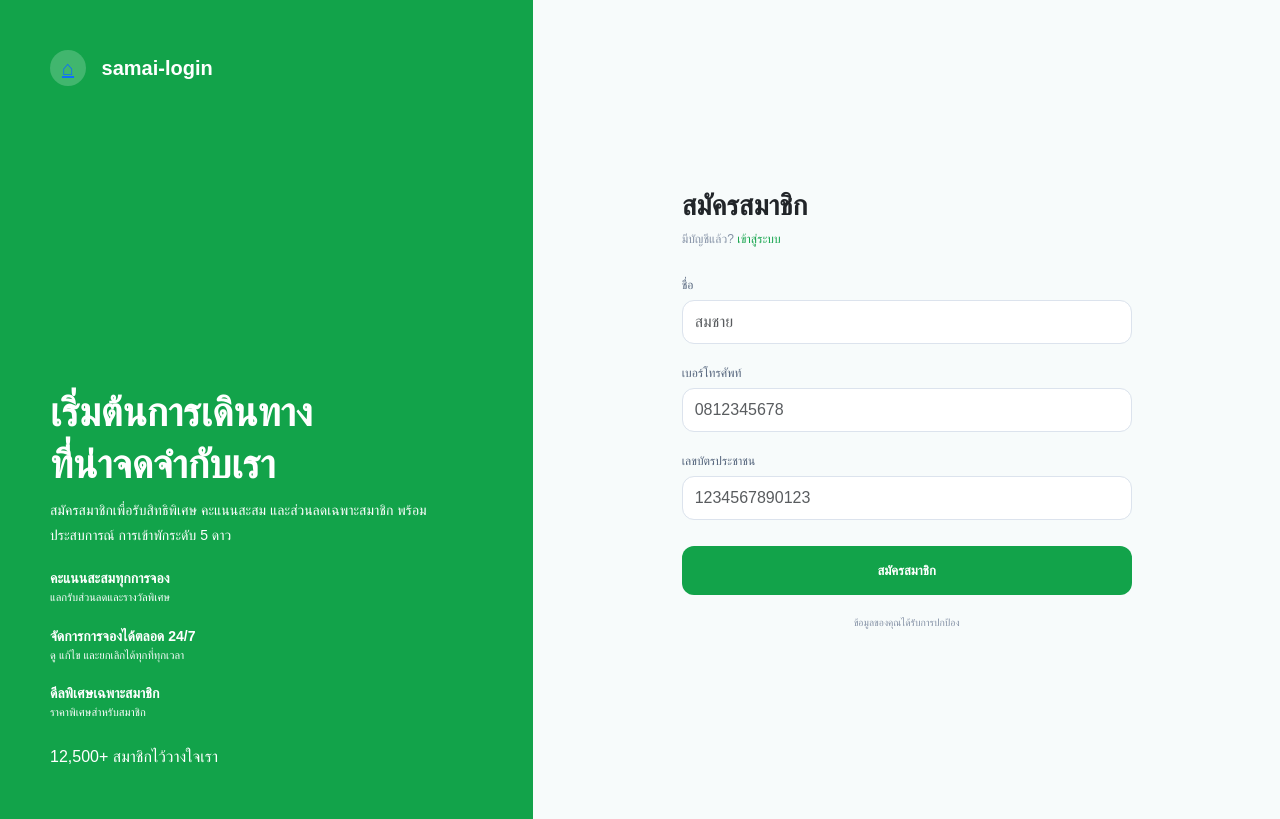
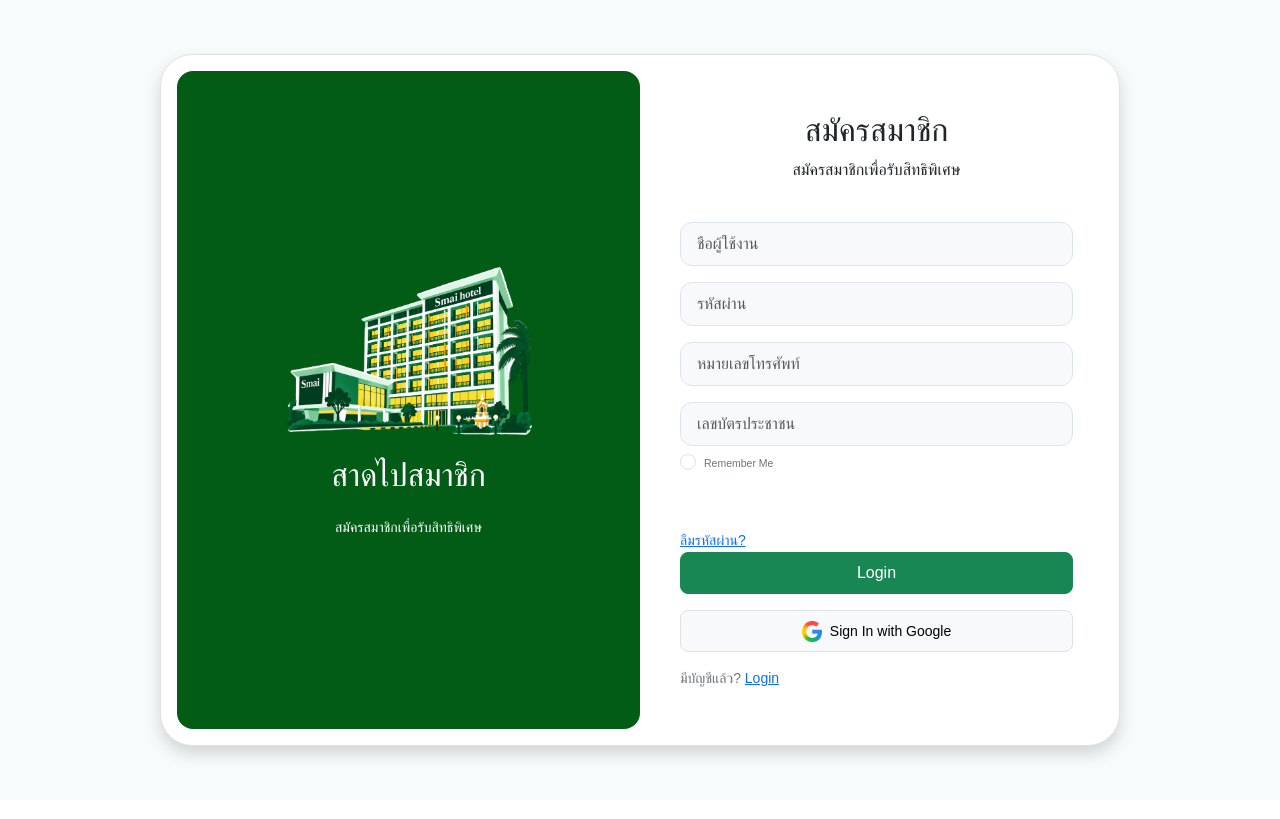
Before and after one commit to yootoshima/hotel-of-smai-village, a PHP site: page /regis.html in a window 1280 px wide. After the commit the page ends 763 px from the top, so only its background shows below. Run offline with PHP 8.4, Linux system fonts and the light colour scheme.

Commit message:
หน้าlogin กับหน้า regis ถูกเปลี่ยนแปลงให้เข้ากัน

```diff
--- a/login.php
+++ b/login.php
@@ -5,5 +5,5 @@ include "/connent.php";
 $user = $_REQUEST['username'];
 $pass = $_REQUEST['password'];
 
-$sql = "select * from "
+$sql = "select * from customers where cus_name = '$user' and password = '$pass'"
 ?>
--- a/regis.html
+++ b/regis.html
@@ -13,141 +13,69 @@
 
 <body>
 
-    <div class="container-fluid">
+    <div class="container d-flex justify-content-center align-items-center min-vh-100">
 
-        <div class="row">
+        <div class="row border rounded-5 p-3 bg-white shadow box-area">
 
-            <div class="col-md-5 left">
-
-                <div class="logo">
-                    <span class="logo-icon"><a href="index.html">⌂</a></span>
-                    samai-login
+            <div class="col-md-6 rounded-4 d-flex justify-content-center align-items-center flex-column left-box"
+                style="background: #025c15">
+                <div class="image mb-3 feature-image">
+                    <img src="img/hotel.png" class="img-fluid" style="width: 250px" />
                 </div>
-
-                <div class="content">
-
-                    <h1>
-                        เริ่มต้นการเดินทาง<br>
-                        ที่น่าจดจำกับเรา
-                    </h1>
-
-                    <p>
-                        สมัครสมาชิกเพื่อรับสิทธิพิเศษ คะแนนสะสม
-                        และส่วนลดเฉพาะสมาชิก พร้อมประสบการณ์
-                        การเข้าพักระดับ 5 ดาว
-                    </p>
-
-                    <div class="feature">
-
-                        <div>
-                            <div class="feature-title">
-                                คะแนนสะสมทุกการจอง
-                            </div>
-
-                            <div class="feature-text">
-                                แลกรับส่วนลดและรางวัลพิเศษ
-                            </div>
-                        </div>
-
-                    </div>
-
-                    <div class="feature">
-                        <div>
-                            <div class="feature-title">
-                                จัดการการจองได้ตลอด 24/7
-                            </div>
-
-                            <div class="feature-text">
-                                ดู แก้ไข และยกเลิกได้ทุกที่ทุกเวลา
-                            </div>
-                        </div>
-
-                    </div>
-
-                    <div class="feature">
-                        <div>
-                            <div class="feature-title">
-                                ดีลพิเศษเฉพาะสมาชิก
-                            </div>
-
-                            <div class="feature-text">
-                                ราคาพิเศษสำหรับสมาชิก
-                            </div>
-                        </div>
-
-                    </div>
-
-                    <div class="mt-4">
-                        12,500+ สมาชิกไว้วางใจเรา
-                    </div>
-
-                </div>
-
+                <p class="text-white fs-2" style="font-family: 'Courier New', Courier, monospace;">สาดไปสมาชิก</p>
+                <small class="text-white text-wrap text-center" style="width:17rem; font-family: 'Courier New', Courier, monospace;">
+                    สมัครสมาชิกเพื่อรับสิทธิพิเศษ</small>
             </div>
 
 
-            <div class="col-md-7 right">
-
-                <div class="form-box">
-
-                    <h2>
-                        สมัครสมาชิก
-                    </h2>
-
-                    <div class="login mb-4">
-                        มีบัญชีแล้ว?
-                        <a href="#">
-                            เข้าสู่ระบบ
-                        </a>
+            <div class="col-md-6 right-box">
+                <div class="row align-items-center">
+                    <div class="header-text mb-4">
+                        <center>
+                            <h2 class="">สมัครสมาชิก </h2>
+                            <p>สมัครสมาชิกเพื่อรับสิทธิพิเศษ</p>
+                        </center>
                     </div>
-                    <form action="login.php" method="POST">
-
-                        <div class="mb-3">
-
-                            <label>
-                                ชื่อ
-                            </label>
-
-                            <input type="text" name="cus_name" class="form-control" placeholder="สมชาย" required>
-
+                    <div class="input-group mb-3">
+                        <input type="text" class="form-control form-control-lg bg-light fs-6"
+                            placeholder="ชื่อผู้ใช้งาน" name="username" id="username">
+                    </div>
+                    <div class="input-group mb-3">
+                        <input type="password" class="form-control form-control-lg bg-light fs-6" placeholder="รหัสผ่าน"
+                            name="password" id="password">
+                    </div>
+                    <div class="input-group mb-3">
+                        <input type="text" class="form-control form-control-lg bg-light fs-6"
+                            placeholder="หมายเลขโทรศัพท์" name="phone" id="username">
+                    </div>
+                    <div class="input-group mb-1">
+                        <input type="password" class="form-control form-control-lg bg-light fs-6" placeholder="เลขบัตรประชาชน"
+                            name="id" id="password">
+                    </div>
+                    <div class="input-group mb-5  d-flex justify-content-between">
+                        <div class="form-check">
+                            <input type="checkbox" class="form-check-input" name="" id="formCheck" />
+                            <label for="formCheck" class="form-check-label text-secondary"><small>Remember
+                                    Me</small></label>
                         </div>
-
-
-                        <div class="mb-3">
-
-                            <label>
-                                เบอร์โทรศัพท์
-                            </label>
-
-                            <input type="text" name="phone" class="form-control" placeholder="0812345678" maxlength="10"
-                                required>
-
+                    </div>
+                    <div class="forgot">
+                        <small><a href="/forgot">ลืมรหัสผ่าน?</a></small>
+                    </div>
+                    <div class="input-group mb-3">
+                        <button class="btn btn-lg btn-success w-100 fs-6"  >Login</button>
+                    </div>
+                    <div class="input-group mb-3">
+                        <button class="btn btn-lg btn-light border w-100 fs-6">
+                            <img src="img/google.webp" style="width:20px;" class="me-2" /><small>Sign In with
+                                Google</small>
+                        </button>
+                    </div>
+                    <div class="row">
+                        <div class="col text-secondary d-flex align-items-end">
+                            <small>มีบัญชีแล้ว? <a href="index.html">Login</a></small>
                         </div>
-
-
-                        <div class="mb-3">
-
-                            <label>
-                                เลขบัตรประชาชน
-                            </label>
-
-                            <input type="text" name="id_card" class="form-control" placeholder="1234567890123"
-                                maxlength="13" required>
-
-                        </div>
-
-
-                        <button type="submit" class="btn-register">
-                            สมัครสมาชิก
-                        </button>
-
-                    </form>
-
-
-                    <div class="security">
-                        ข้อมูลของคุณได้รับการปกป้อง
                     </div>
-
                 </div>
 
             </div>
```
Also changed, not shown: index.html (+3 -4 lines).
